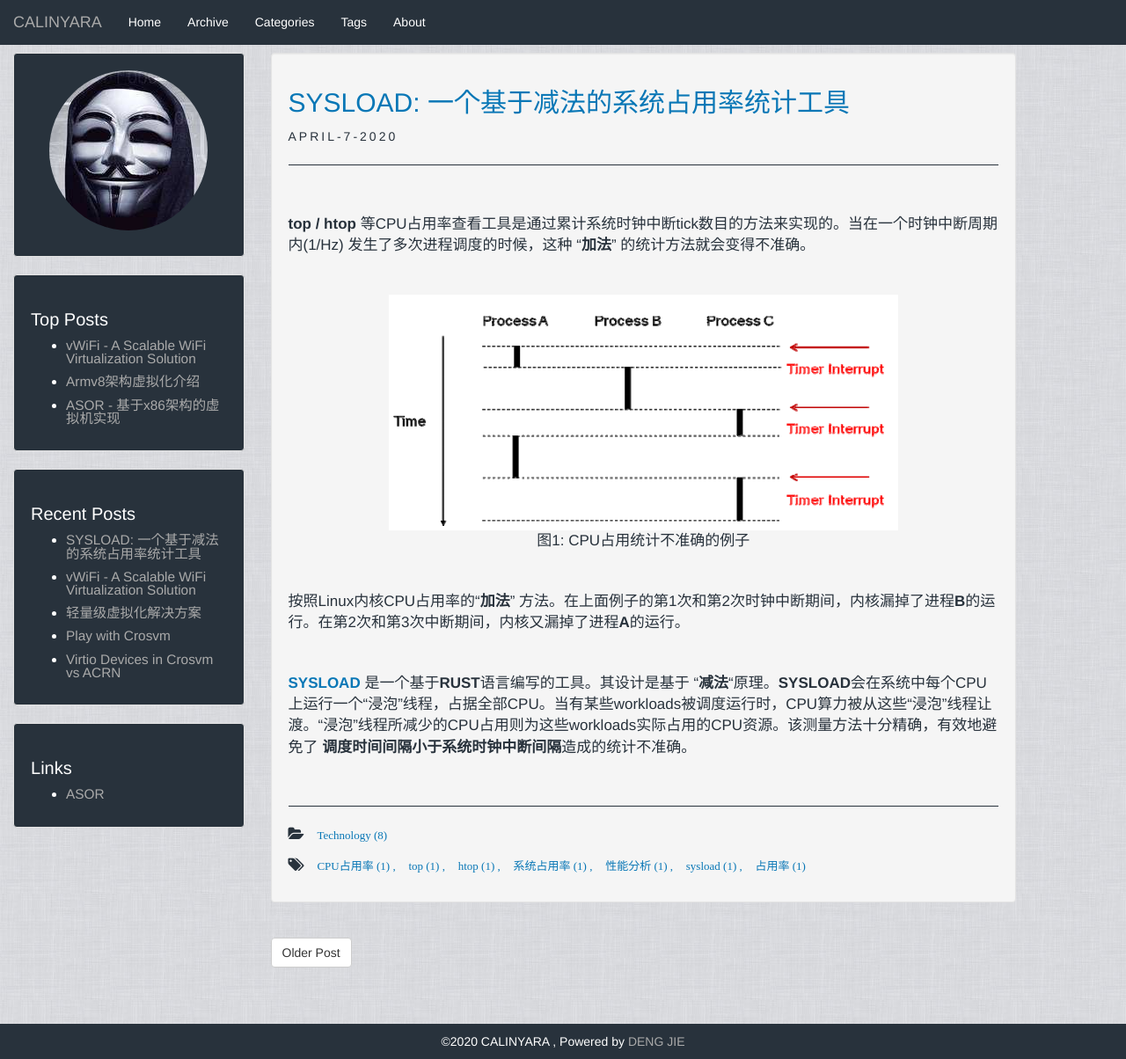
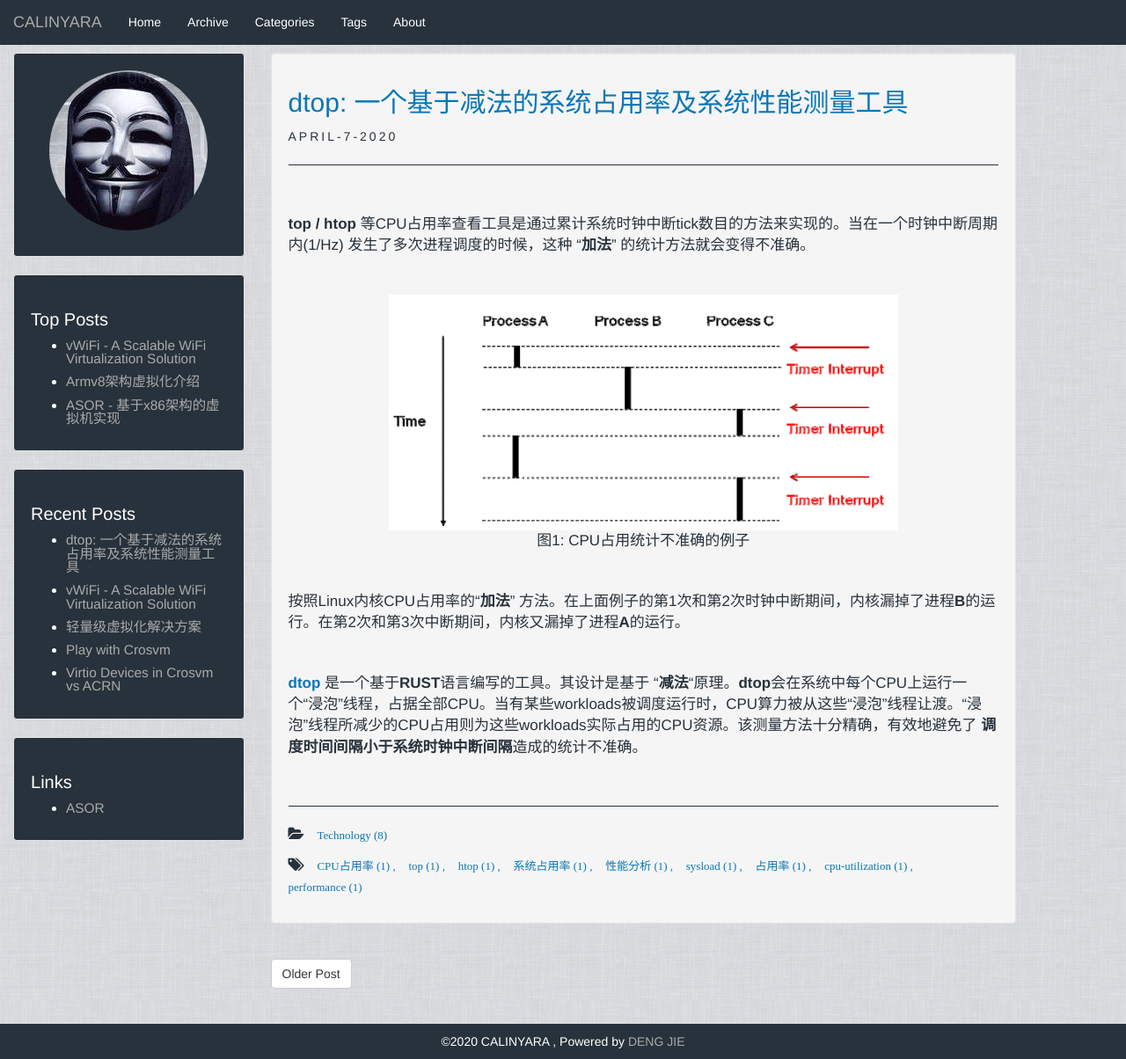
Before and after one commit to calinyara/calinyara.github.io, a Jekyll site: the page built from _posts/2020-4-7-dtop.markdown, in a window 1280 px wide and 1204 px high. Shown: the whole window at 88% size. Built offline with Jekyll 4.4.1, drawn with Linux system fonts in a browser that asks for light colours.

Commit message:
post: dtop

```diff
--- a/_posts/2020-4-7-sysload.markdown
+++ b/_posts/2020-4-7-dtop.markdown
@@ -1,8 +1,8 @@
 ---
 layout: post
-title:  "SYSLOAD: 一个基于减法的系统占用率统计工具"
+title:  "dtop: 一个基于减法的系统占用率及系统性能测量工具"
 categories: Technology
-tags: CPU占用率 top htop 系统占用率 性能分析 sysload 占用率
+tags: CPU占用率 top htop 系统占用率 性能分析 sysload 占用率 cpu-utilization performance
 author: Calinyara
 description:
 ---
@@ -21,7 +21,7 @@ description:
 
 <br>
 
-[**SYSLOAD**](https://github.com/calinyara/sysload) 是一个基于**RUST**语言编写的工具。其设计是基于 "**减法**"原理。**SYSLOAD**会在系统中每个CPU上运行一个“浸泡”线程，占据全部CPU。当有某些workloads被调度运行时，CPU算力被从这些“浸泡”线程让渡。“浸泡”线程所减少的CPU占用则为这些workloads实际占用的CPU资源。该测量方法十分精确，有效地避免了 **调度时间间隔小于系统时钟中断间隔**造成的统计不准确。
+[**dtop**](https://github.com/calinyara/dtop) 是一个基于**RUST**语言编写的工具。其设计是基于 "**减法**"原理。**dtop**会在系统中每个CPU上运行一个“浸泡”线程，占据全部CPU。当有某些workloads被调度运行时，CPU算力被从这些“浸泡”线程让渡。“浸泡”线程所减少的CPU占用则为这些workloads实际占用的CPU资源。该测量方法十分精确，有效地避免了 **调度时间间隔小于系统时钟中断间隔**造成的统计不准确。
 
 <br>
 
```
Also changed, not shown: README.md.
